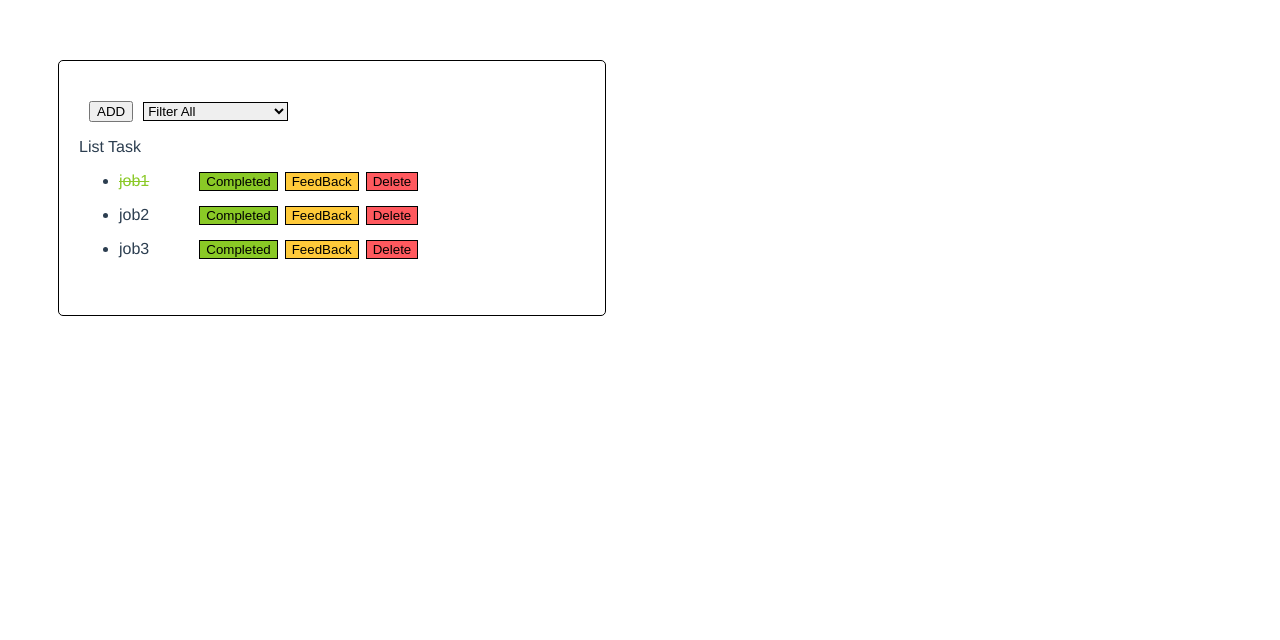
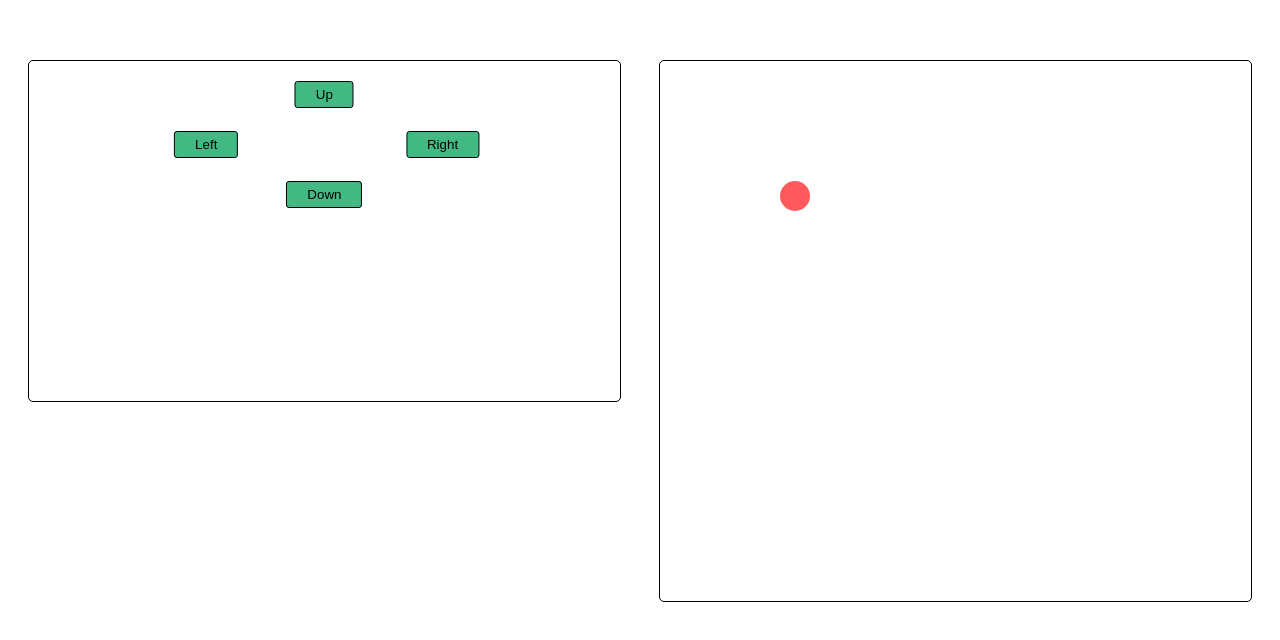
Before and after one commit to johnnguyen27021996/trainingVue, a Vue app: page / in a window 1280 px wide. Shown: the top 640 px of the page. Built offline with nearby package versions, Linux system fonts and the light colour scheme.

Commit message:
props example

```diff
--- a/src/App.vue
+++ b/src/App.vue
@@ -1,14 +1,17 @@
 <template>
-  <Demo></Demo>
+<!--  <Demo></Demo>-->
+  <Demo2></Demo2>
 </template>
 
 <script>
-import Demo from './components/Demo.vue'
+// import Demo from './components/Demo.vue'
+import Demo2 from './components/Demo2.vue'
 
 export default {
   name: 'App',
   components: {
-    Demo
+    // Demo,
+    Demo2,
   }
 }
 </script>
--- /dev/null
+++ b/src/components/Add2.vue
@@ -0,0 +1,55 @@
+<template>
+  <div class="wrapper-add" v-show="open">
+    <div class="popup">
+      <button class="btn-close" @click="$emit('closeAddTask')">Close</button>
+      <div>
+        <label>Task Name     </label>
+        <input type="text">
+        <button class="btn-add">ADD</button>
+      </div>
+    </div>
+  </div>
+</template>
+
+<script>
+export default {
+  name: "Add2",
+  props: {
+    open: {
+      type: Boolean,
+      require: true,
+      default: false,
+    }
+  }
+}
+</script>
+
+<style scoped>
+.wrapper-add {
+  position: fixed;
+  top: 0;
+  left: 0;
+  background: rgba(0, 0, 0, .5);
+  width: 100vw;
+  height: 100vh;
+  display: flex;
+  justify-content: center;
+  align-items: center;
+}
+
+.popup {
+  width: 40%;
+  height: 300px;
+  background: #ffffff;
+  border: 1px solid #42b983;
+  border-radius: 5px;
+  padding: 20px;
+}
+
+.btn-close {
+  background-color: #D96C06;
+  border: 1px solid black;
+  cursor: pointer;
+  margin-bottom: 20px;
+}
+</style>
--- /dev/null
+++ b/src/components/Ball.vue
@@ -0,0 +1,36 @@
+<template>
+<div class="ball">
+  <div class="circle" :style="{ transform: 'translate('+ x + 'px, ' + y + 'px)' }"></div>
+</div>
+</template>
+
+<script>
+export default {
+  name: "Ball",
+  props: {
+    x: {
+      type: Number,
+    },
+    y: {
+      type: Number,
+    }
+  },
+}
+</script>
+
+<style scoped>
+.ball {
+  width: 45%;
+  height: 500px;
+  padding: 20px;
+  border: 1px solid black;
+  border-radius: 5px;
+}
+
+.circle {
+  width: 30px;
+  height: 30px;
+  border-radius: 50%;
+  background: #FF595E;
+}
+</style>
--- /dev/null
+++ b/src/components/Control.vue
@@ -0,0 +1,57 @@
+<template>
+<div class="control">
+  <button class="btn btn-up" @click="$emit('changeKey', 38)">Up</button>
+  <button class="btn btn-left" @click="$emit('changeKey', 37)">Left</button>
+  <button class="btn btn-right" @click="$emit('changeKey', 39)">Right</button>
+  <button class="btn btn-down" @click="$emit('changeKey', 40)">Down</button>
+</div>
+</template>
+
+<script>
+export default {
+  name: "Control",
+  emits: ['changeKey'],
+}
+</script>
+
+<style scoped>
+.control {
+  width: 45%;
+  height: 300px;
+  padding: 20px;
+  border: 1px solid black;
+  border-radius: 5px;
+  position: relative;
+}
+
+.btn {
+  position: absolute;
+  border: 1px solid black;
+  border-radius: 3px;
+  display: inline-block;
+  padding: 5px 20px;
+  cursor: pointer;
+  background: #42b983;
+  transform: translateX(-50%);
+}
+
+.btn-up {
+  top: 20px;
+  left: 50%;
+}
+
+.btn-left {
+  top: 70px;
+  left: 30%;
+}
+
+.btn-right {
+  top: 70px;
+  left: 70%;
+}
+
+.btn-down {
+  top: 120px;
+  left: 50%;
+}
+</style>
--- a/src/components/Demo.vue
+++ b/src/components/Demo.vue
@@ -4,7 +4,8 @@
 <!--   <input type="text" v-model="taskName">-->
 <!--   <button class="btn-add" @click="onAddTask()">ADD</button>-->
    <button class="btn-add" @click="showAddPopup = true">ADD</button>
-   <Add v-show="showAddPopup" @closeAddTask="showAddPopup = false" @addTask="onAddTask"></Add>
+<!--   <Add v-show="showAddPopup" @closeAddTask="showAddPopup = false" @addTask="onAddTask"></Add>-->
+   <Add2 :open="showAddPopup" @closeAddTask="showAddPopup = false" @addTask="onAddTask"></Add2>
    <select v-model="filter" class="filter">
      <option value="all">Filter All</option>
      <option value="completed">Filter Completed</option>
@@ -25,11 +26,13 @@
 </template>
 
 <script>
-import Add from './Add.vue';
+// import Add from './Add.vue';
+import Add2 from './Add2.vue';
 export default {
   name: "Demo",
   components: {
-    Add
+    // Add,
+    Add2,
   },
   data() {
     return {
--- /dev/null
+++ b/src/components/Demo2.vue
@@ -0,0 +1,51 @@
+<template>
+  <div class="wrapper-demo2">
+    <Control @changeKey="position"></Control>
+    <Ball :x="x" :y="y" ></Ball>
+  </div>
+</template>
+
+<script>
+import Ball from './Ball.vue';
+import Control from './Control.vue';
+
+export default {
+  name: "Demo2",
+  components: {
+    Ball,
+    Control
+  },
+  data() {
+    return {
+      x: 100,
+      y: 100
+    }
+  },
+  methods: {
+    position(keyCode) {
+      switch (keyCode) {
+        case 38:
+          this.y -= 10;
+          break;
+        case 37:
+           this.x -= 10;
+           break
+        case 39:
+          this.x += 10;
+          break;
+        case 40:
+          this.y += 10;
+          break;
+      }
+    }
+  }
+}
+</script>
+
+<style scoped>
+.wrapper-demo2 {
+  display: flex;
+  justify-content: space-between;
+  padding: 0 20px;
+}
+</style>
```
